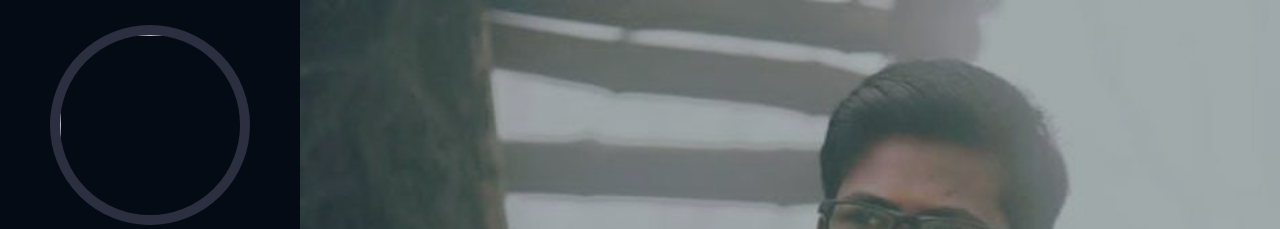
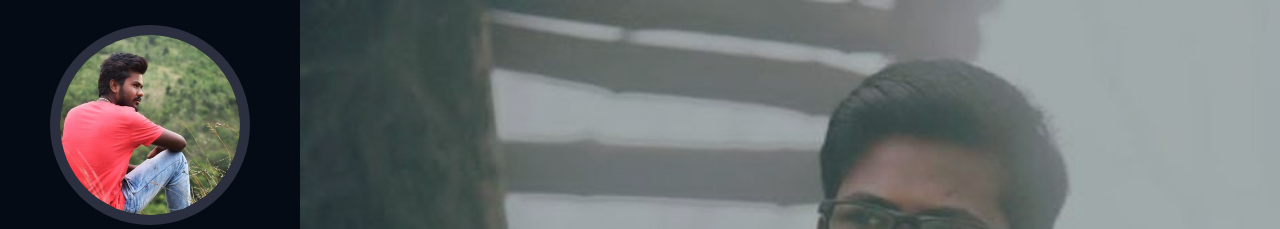
Before and after one commit to Murthyklg/portfolio, a website: page index.html in a window 1280 px wide. Shown: the top 229 px of the page. Drawn offline with nearby package versions, Linux system fonts and the light colour scheme; files whose address does not match are found by name.

Commit message:
Update index.html

```diff
--- a/index.html
+++ b/index.html
@@ -14,7 +14,7 @@
     <!-- =======HEADER START========-->
   <header>
     <div class="profile">
-      <img src="/images/image2.jpeg" alt="">
+      <img src="image2.jpeg" alt="">
       <h1>MURTHY KLG</h1>
       <div class="social-icons">
         <a href="#"><i class="fa-brands fa-facebook"></i></a>
```
